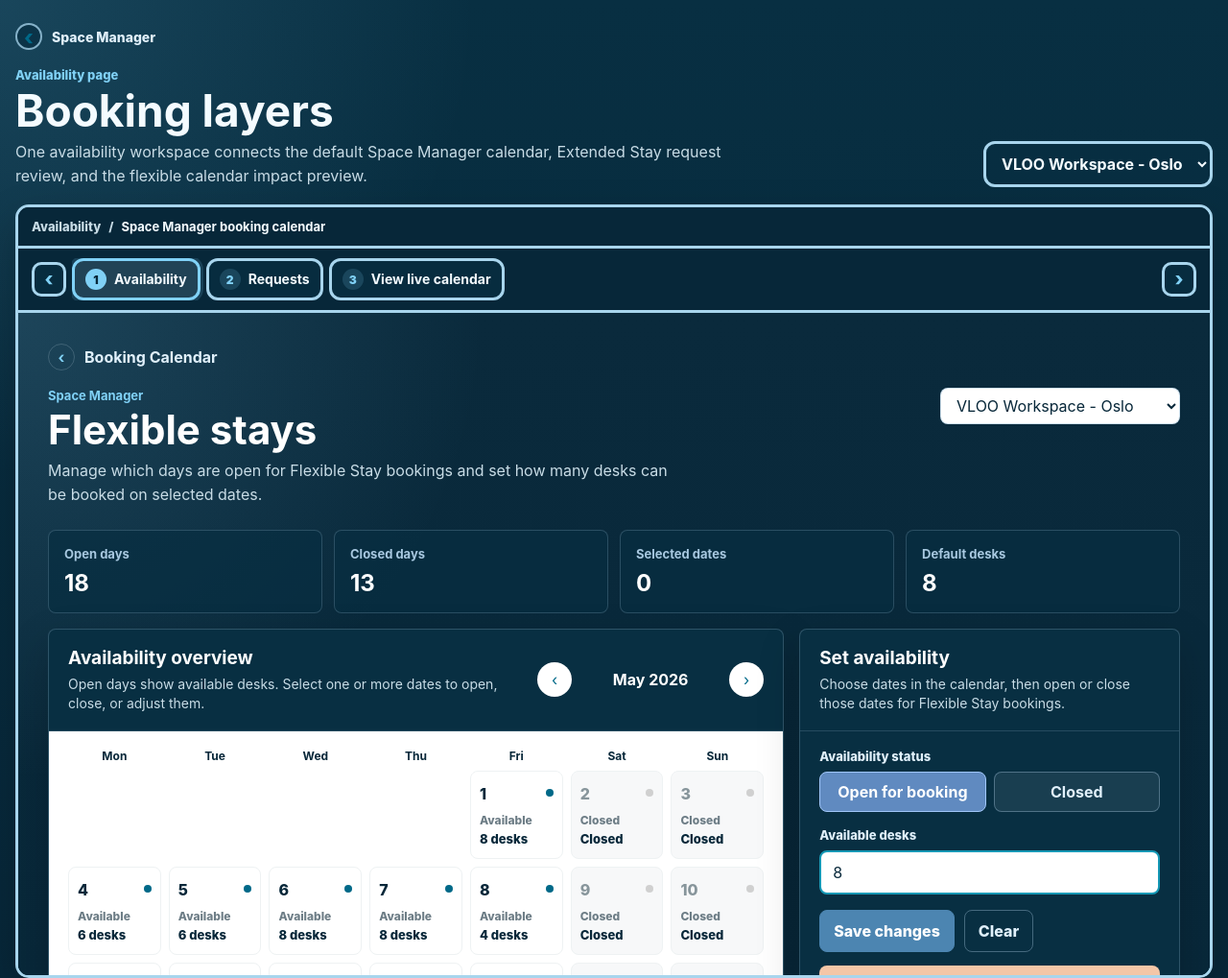
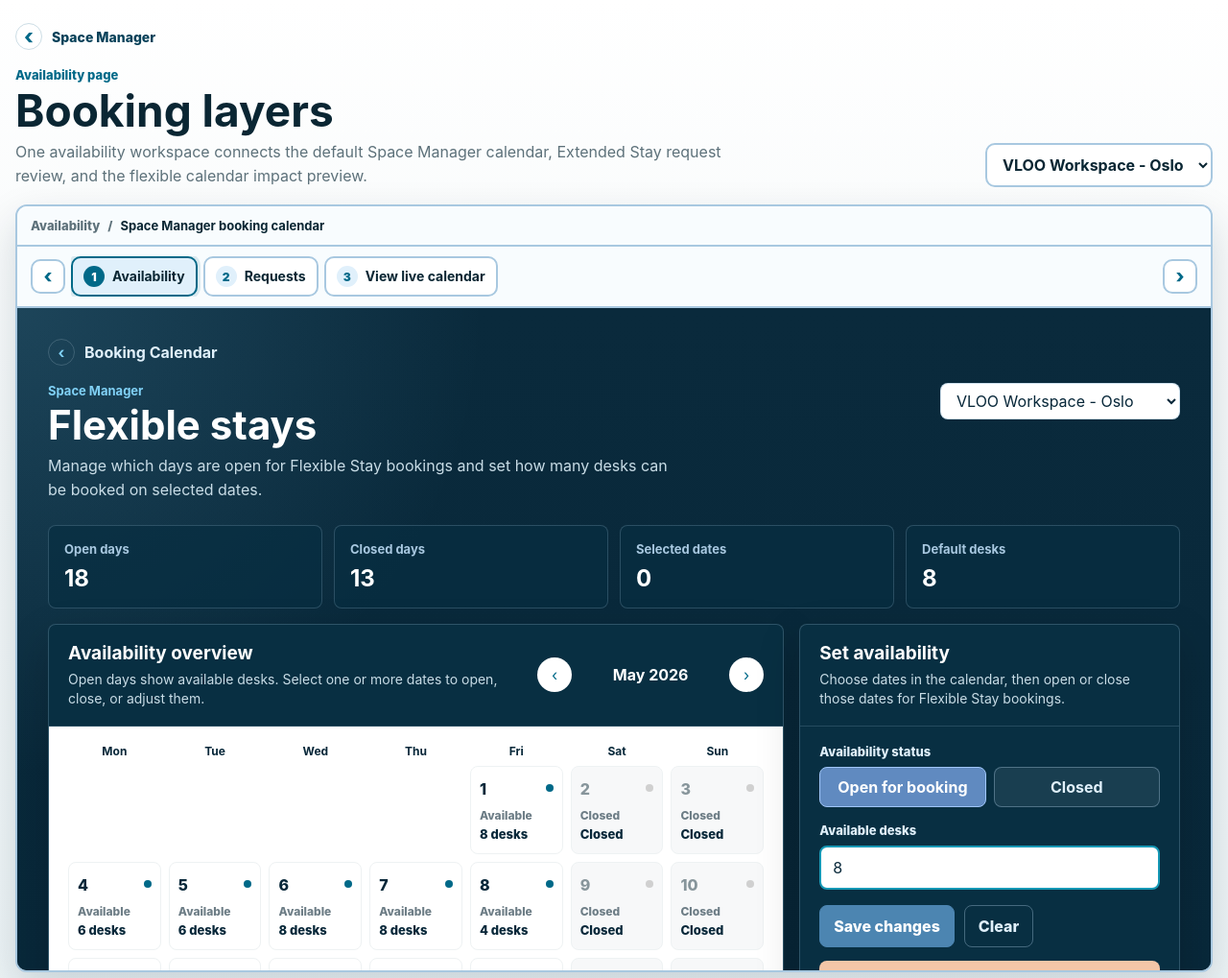
Before and after one commit to andreas-nbs/Booking-layers-Space-Manager, a plain HTML site: page index.html in a window 1280 px wide. Shown: the top 1019 px of the page at 96% size. Drawn offline with Linux system fonts and the light colour scheme.

Commit message:
Tone down layer shell border styling

```diff
--- a/index.html
+++ b/index.html
@@ -6,19 +6,21 @@
     <title>VLOO Host Availability Layers</title>
     <style>
       :root {
-        --ink: #f4fbff;
-        --muted: #c8dce6;
-        --bg: #072739;
-        --surface: #082f42;
-        --line: #a8c8e0;
-        --line-strong: #a8d5ed;
+        --ink: #0a2633;
+        --muted: #5d717a;
+        --bg: #f4f8f9;
+        --surface: #ffffff;
+        --line: #ccdde5;
+        --line-strong: #9dbdcc;
         --brand: #006988;
-        --brand-dark: #e0f0fb;
-        --blue-soft: rgba(168, 213, 237, .16);
+        --brand-dark: #074159;
+        --blue-soft: #e0f0fb;
         --green-soft: #e4f3ee;
         --amber-soft: #fff3dd;
         --coral: #e95848;
-        --shadow: 0 18px 44px rgba(0, 0, 0, .22);
+        --shell-bg: #f8fcfe;
+        --shell-border: #a8c8e0;
+        --shadow: 0 18px 44px rgba(7, 39, 57, .16);
       }
 
       * { box-sizing: border-box; }
@@ -27,8 +29,7 @@
         margin: 0;
         min-height: 100vh;
         background:
-          radial-gradient(circle at top left, rgba(128, 209, 246, .14), transparent 30%),
-          linear-gradient(180deg, #082f42 0%, var(--bg) 100%);
+          linear-gradient(180deg, #ffffff 0%, var(--bg) 48%, #edf4f6 100%);
         color: var(--ink);
         font-family: Inter, ui-sans-serif, system-ui, -apple-system, BlinkMacSystemFont, "Segoe UI", sans-serif;
       }
@@ -58,9 +59,9 @@
         width: 28px;
         height: 28px;
         place-items: center;
-        border: 2px solid rgba(168, 213, 237, .78);
+        border: 1px solid var(--line);
         border-radius: 999px;
-        background: rgba(8, 47, 66, .72);
+        background: var(--surface);
         color: var(--brand);
         font-size: 22px;
       }
@@ -75,7 +76,7 @@
 
       .eyebrow {
         margin-bottom: 6px;
-        color: #80d1f6;
+        color: var(--brand);
         font-size: 13px;
         font-weight: 850;
       }
@@ -96,10 +97,10 @@
 
       .space-select {
         width: min(310px, 100%);
-        border: 3px solid var(--line-strong);
-        border-radius: 12px;
-        background: rgba(8, 47, 66, .72);
-        color: #f4fbff;
+        border: 2px solid var(--shell-border);
+        border-radius: 10px;
+        background: var(--surface);
+        color: var(--ink);
         padding: 10px 12px;
         font-weight: 700;
       }
@@ -113,8 +114,8 @@
         grid-template-columns: 36px minmax(0, 1fr) 36px;
         align-items: center;
         gap: 6px;
-        border-bottom: 3px solid var(--line-strong);
-        background: #072739;
+        border-bottom: 2px solid var(--shell-border);
+        background: var(--shell-bg);
         padding: 10px 14px;
       }
 
@@ -131,20 +132,20 @@
         gap: 8px;
         width: auto;
         min-height: 38px;
-        border: 3px solid var(--line-strong);
-        border-radius: 12px;
-        background: rgba(8, 47, 66, .72);
+        border: 2px solid var(--shell-border);
+        border-radius: 10px;
+        background: var(--surface);
         padding: 8px 11px;
         text-align: center;
-        color: #f4fbff;
+        color: var(--ink);
         box-shadow: none;
         white-space: nowrap;
       }
 
       .layer-card.active {
-        border-color: #80d1f6;
+        border-color: var(--brand);
         background: var(--blue-soft);
-        box-shadow: 0 0 0 3px rgba(128, 209, 246, .15);
+        box-shadow: 0 0 0 3px rgba(0, 105, 136, .12);
       }
 
       .layer-top {
@@ -157,15 +158,15 @@
         height: 22px;
         place-items: center;
         border-radius: 999px;
-        background: rgba(128, 209, 246, .16);
-        color: #80d1f6;
+        background: var(--blue-soft);
+        color: var(--brand);
         font-size: 12px;
         font-weight: 950;
       }
 
       .active .layer-number {
-        background: #80d1f6;
-        color: #072739;
+        background: var(--brand);
+        color: #fff;
       }
 
       .layer-status {
@@ -203,9 +204,9 @@
 
       .frame-shell {
         overflow: hidden;
-        border: 3px solid var(--line-strong);
-        border-radius: 14px;
-        background: #072739;
+        border: 2px solid var(--shell-border);
+        border-radius: 12px;
+        background: var(--surface);
         box-shadow: var(--shadow);
       }
 
@@ -214,8 +215,8 @@
         align-items: center;
         justify-content: space-between;
         gap: 14px;
-        border-bottom: 3px solid var(--line-strong);
-        background: #072739;
+        border-bottom: 2px solid var(--shell-border);
+        background: var(--shell-bg);
         padding: 12px 14px;
       }
 
@@ -224,14 +225,14 @@
         align-items: center;
         gap: 8px;
         min-width: 0;
-        color: #c8dce6;
+        color: var(--muted);
         font-size: 13px;
         font-weight: 850;
       }
 
       .crumbs strong {
         overflow: hidden;
-        color: #f4fbff;
+        color: var(--ink);
         text-overflow: ellipsis;
         white-space: nowrap;
       }
@@ -247,10 +248,10 @@
         width: 36px;
         height: 36px;
         place-items: center;
-        border: 3px solid var(--line-strong);
+        border: 2px solid var(--shell-border);
         border-radius: 10px;
-        background: rgba(8, 47, 66, .72);
-        color: #80d1f6;
+        background: var(--surface);
+        color: var(--brand);
         font-size: 20px;
         font-weight: 850;
       }
```
